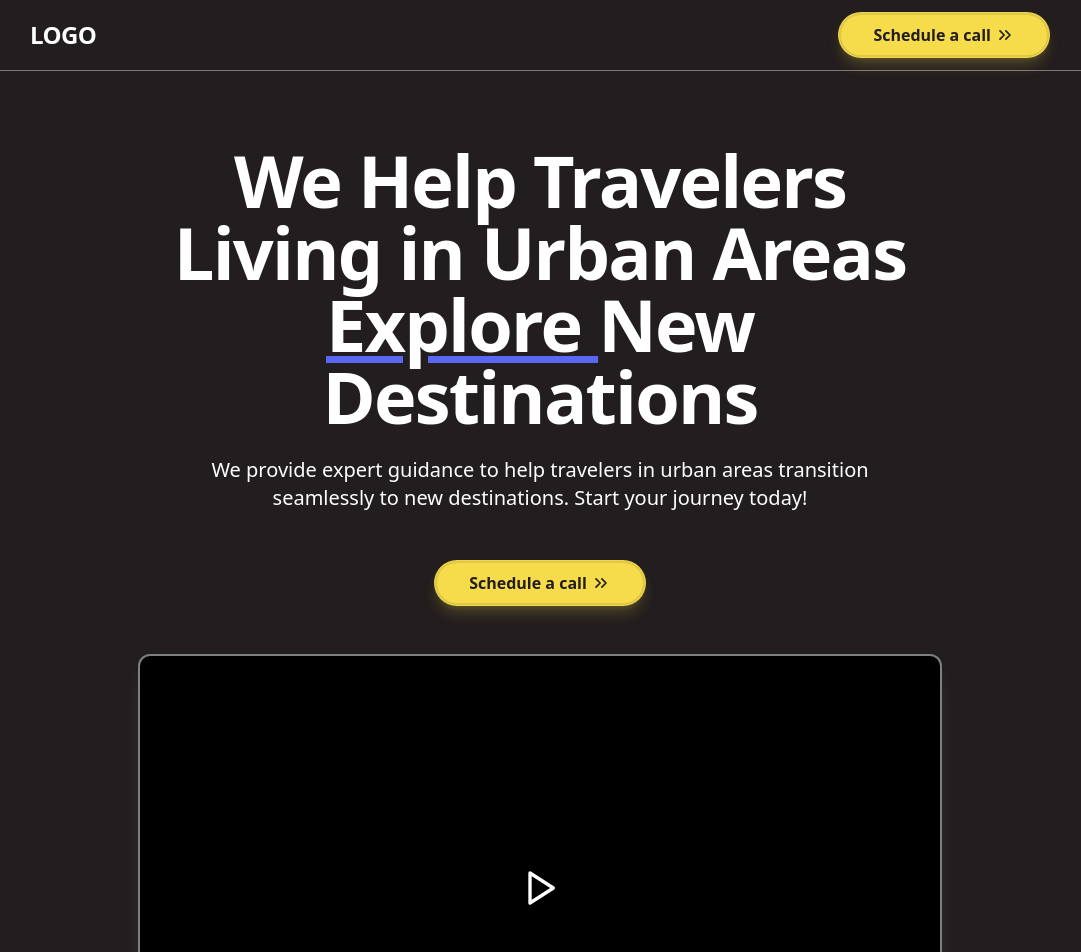
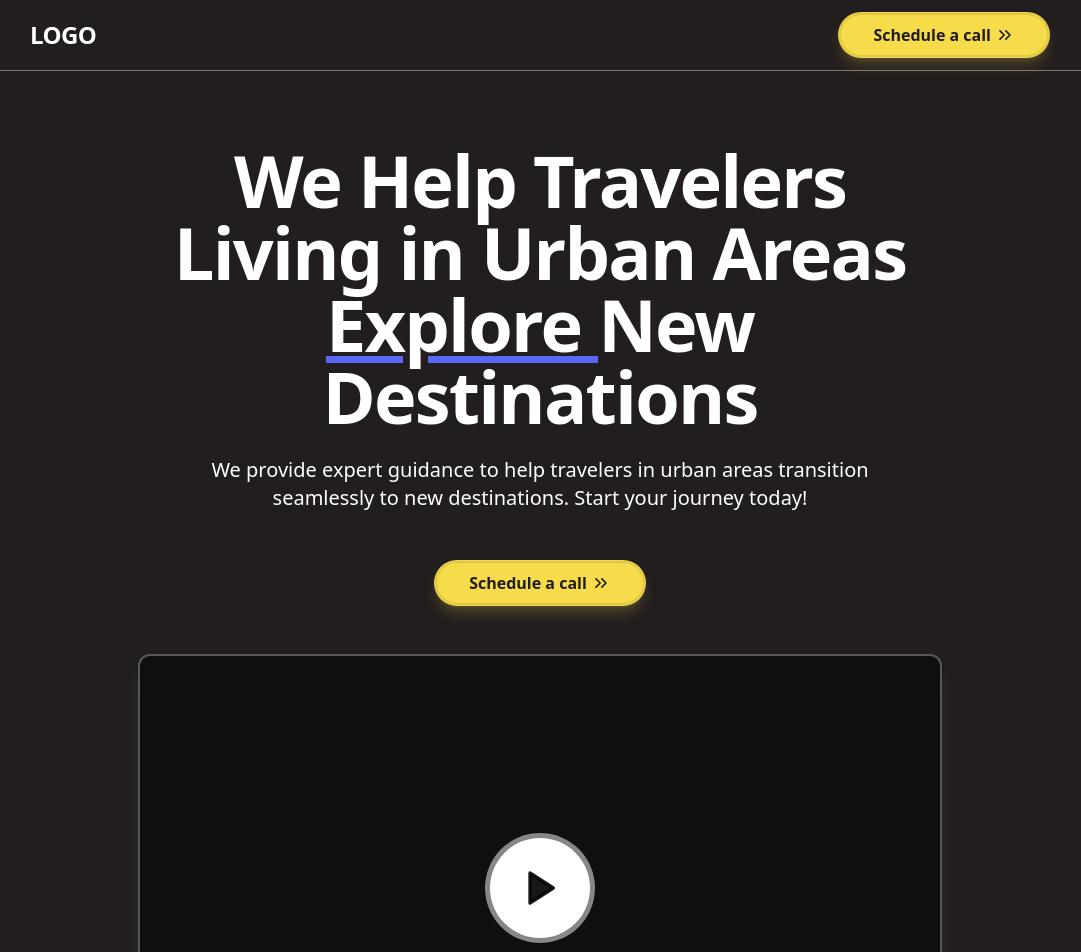
Before and after one commit to prokaryotdev/the-musaafir, a Next.js app: page / in a window 1280 px wide. Shown: the top 952 px of the page, without its empty margins (100-1181 px from the left). Built offline with nearby package versions, Linux system fonts and the light colour scheme.

Commit message:
update video

```diff
--- a/components/home/Hero.tsx
+++ b/components/home/Hero.tsx
@@ -36,15 +36,17 @@ const Hero = () => {
         {/*  */}
 
 
-      <div className="relative border-2 border-white/50 p-4 bg-black rounded-xl shadow-xl shadow-white/10">
+      <div className="relative border-2 border-white/30 p-4 bg-black/50 rounded-xl shadow-xl shadow-white/10">
 
       <div className="aspect-video"></div>
 
       <div className="absolute mx-auto top-0 bottom-0 left-0 right-0  flex items-center justify-center">
 
-      <div className="size-[50px] cursor-pointer rounded-full flex items-center justify-center">
-      <Play className="size-[40px]"/>
+        <div className=" size-[70px] lg:size-[110px] cursor-pointer bg-white/50 backdrop-blur-md rounded-full flex items-center justify-center">
 
+      <div className=" size-[60px] lg:size-[100px] bg-white rounded-full flex items-center justify-center">
+      <Play className="size-[30px] lg:size-[40px] fill-black/90 text-black/90"/>
+      </div>
       </div>
 
 
```
